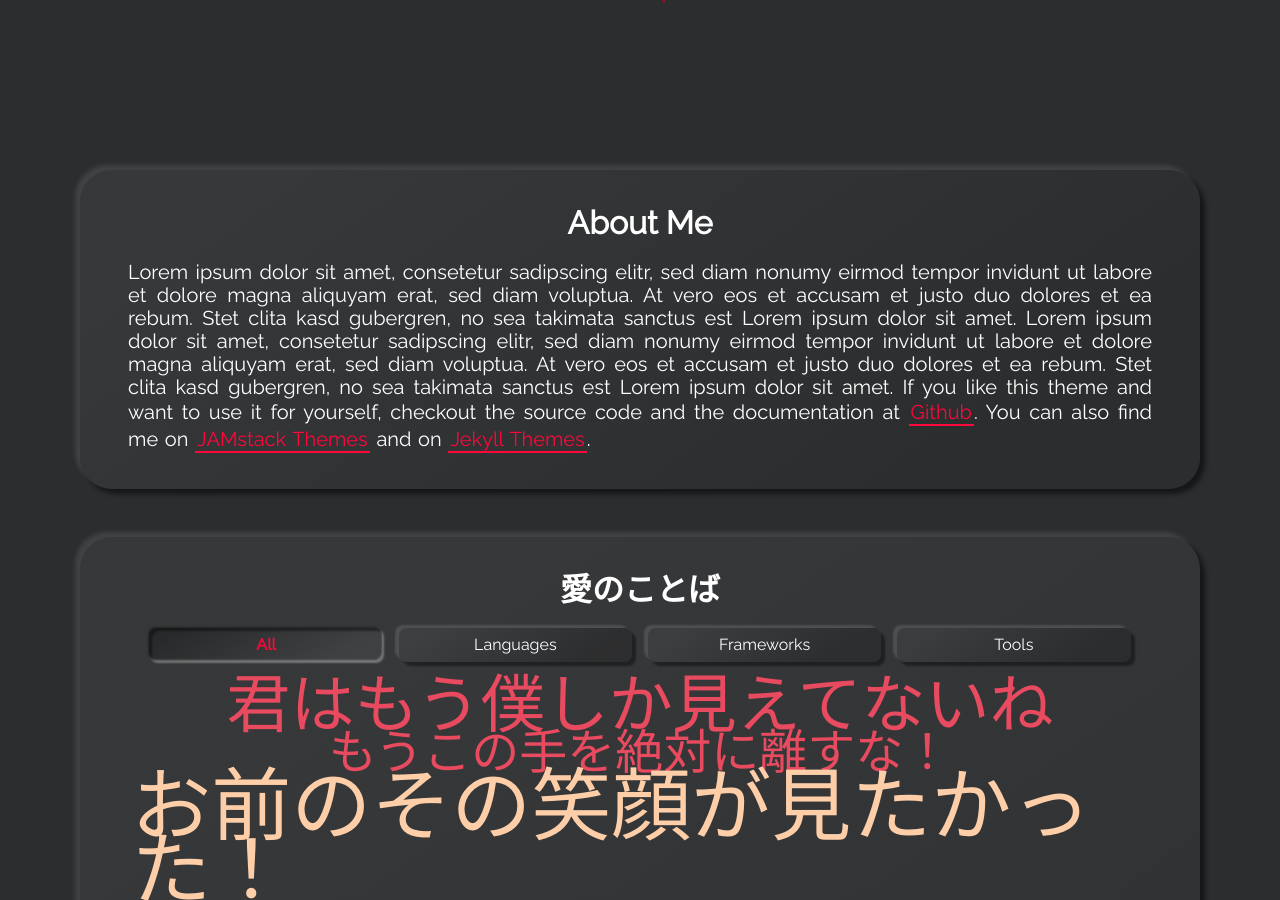
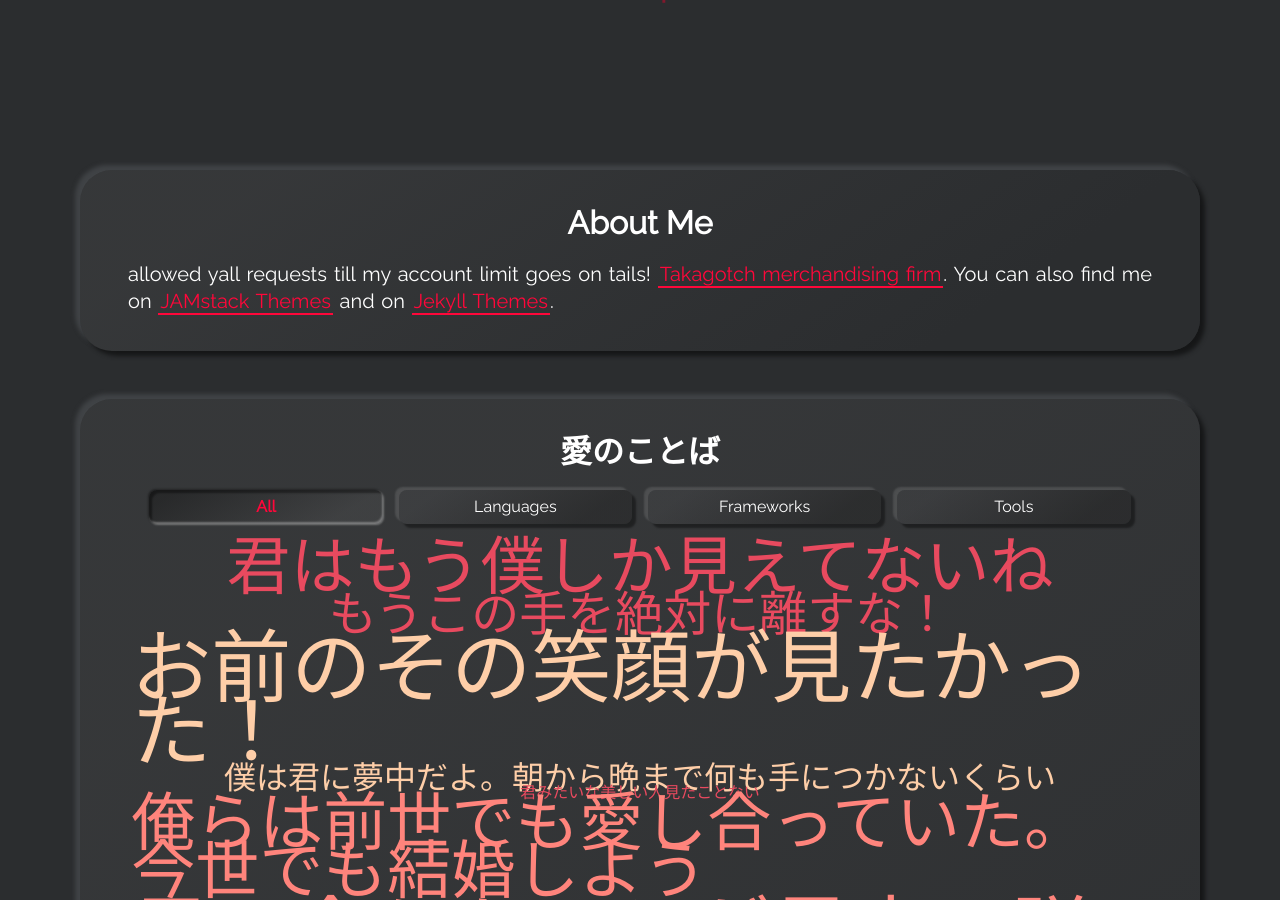
Before and after one commit to takagotch/o2830, a Jekyll site: the page built from index.html, in a window 1280 px wide and 900 px high, scrolled down 890 px. Built offline with Jekyll 4.4.1, drawn with Linux system fonts in a browser that asks for light colours.

Commit message:
Update _config.yml

```diff
--- a/_config.yml
+++ b/_config.yml
@@ -35,7 +35,7 @@ show_aboutme_card: true
 # about_me_title: The will be displayed as the title in the About Me section
 about_me_title: About Me
 # about_me_description: This will be displayed under the title.
-about_me_description: Lorem ipsum dolor sit amet, consetetur sadipscing elitr, sed diam nonumy eirmod tempor invidunt ut labore et dolore magna aliquyam erat, sed diam voluptua. At vero eos et accusam et justo duo dolores et ea rebum. Stet clita kasd gubergren, no sea takimata sanctus est Lorem ipsum dolor sit amet.  Lorem ipsum dolor sit amet, consetetur sadipscing elitr, sed diam nonumy eirmod tempor invidunt ut labore et dolore magna aliquyam erat, sed diam voluptua. At vero eos et accusam et justo duo dolores et ea rebum. Stet clita kasd gubergren, no sea takimata sanctus est Lorem ipsum dolor sit amet. If you like this theme and want to use it for yourself, checkout the source code and the documentation at <a class="highlight-link" href="https://github.com/longpdo/neumorphism" target="_blank" rel="noreferrer"> Github </a>. You can also find me on <a class="highlight-link" href="https://jamstackthemes.dev/theme/jekyll-neumorphism/" target="_blank" rel="noreferrer">JAMstack Themes</a> and on <a class="highlight-link" href="https://jekyll-themes.com/neumorphism/" target="_blank" rel="noreferrer">Jekyll Themes</a>.
+about_me_description: allowed yall requests till my account limit goes on tails! <a class="highlight-link" href="https://github.com/longpdo/neumorphism" target="_blank" rel="noreferrer"> Takagotch merchandising firm </a>. You can also find me on <a class="highlight-link" href="https://jamstackthemes.dev/theme/jekyll-neumorphism/" target="_blank" rel="noreferrer">JAMstack Themes</a> and on <a class="highlight-link" href="https://jekyll-themes.com/neumorphism/" target="_blank" rel="noreferrer">Jekyll Themes</a>.
 
 # SKILLS SECTION
 # show_skills_card:
```
